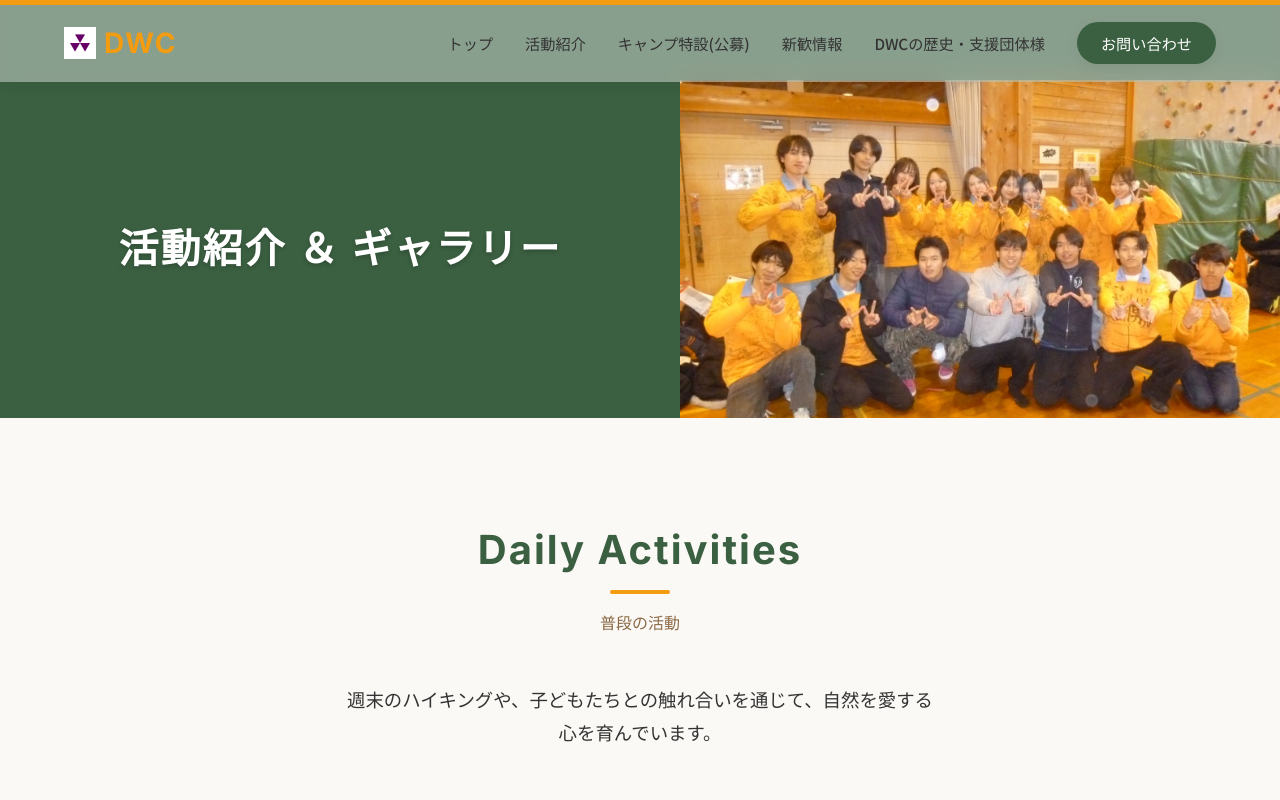
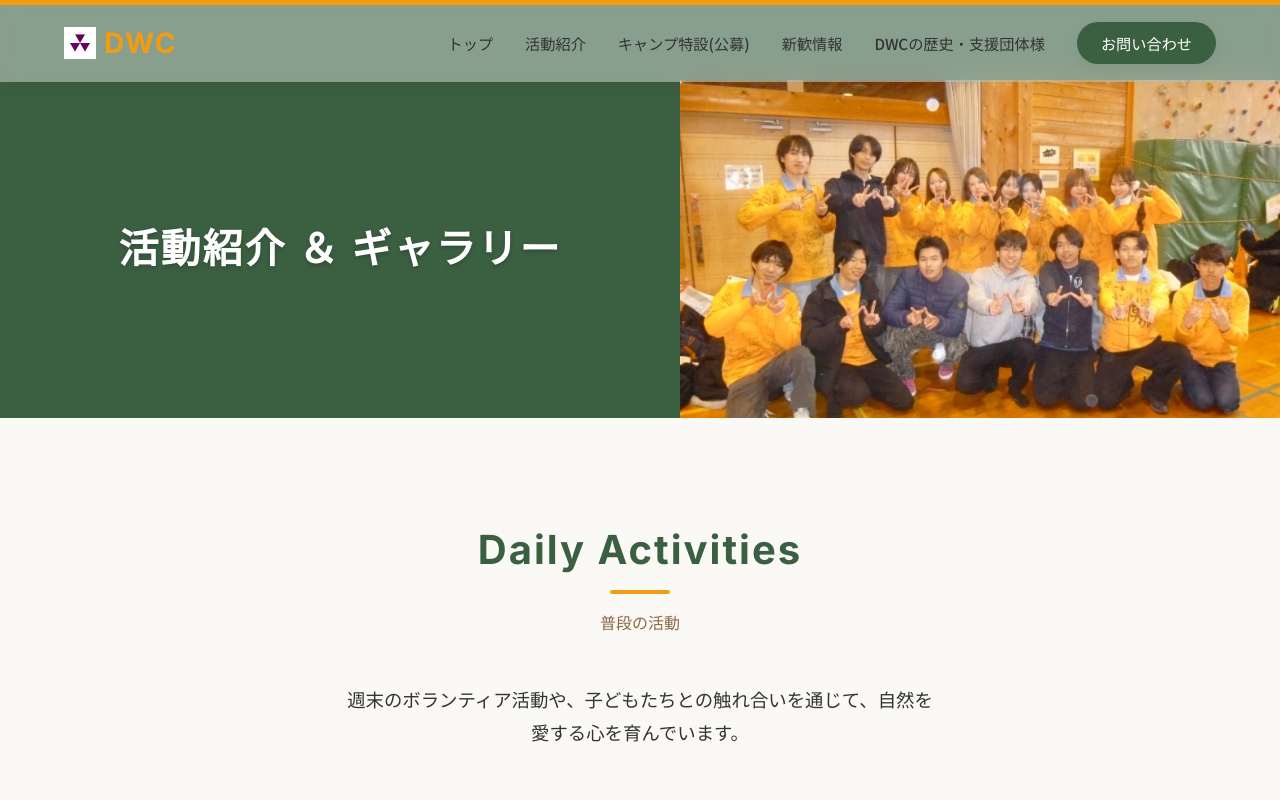
Before and after one commit to DWC-official/dwc-web, a plain HTML site: page about.html in a window 1280 px wide. Shown: the top 800 px of the page. Drawn offline with Linux system fonts and the light colour scheme; no server answers.

Commit message:
Add files via upload

```diff
--- a/about.html
+++ b/about.html
@@ -42,7 +42,7 @@
                     <h2 class="section-title">Daily Activities</h2>
                     <p class="section-subtitle">普段の活動</p>
                 </div>
-                <p class="daily-desc">週末のハイキングや、子どもたちとの触れ合いを通じて、自然を愛する心を育んでいます。</p>
+                <p class="daily-desc">週末のボランティア活動や、子どもたちとの触れ合いを通じて、自然を愛する心を育んでいます。</p>
             </div>
         </section>
 
```
